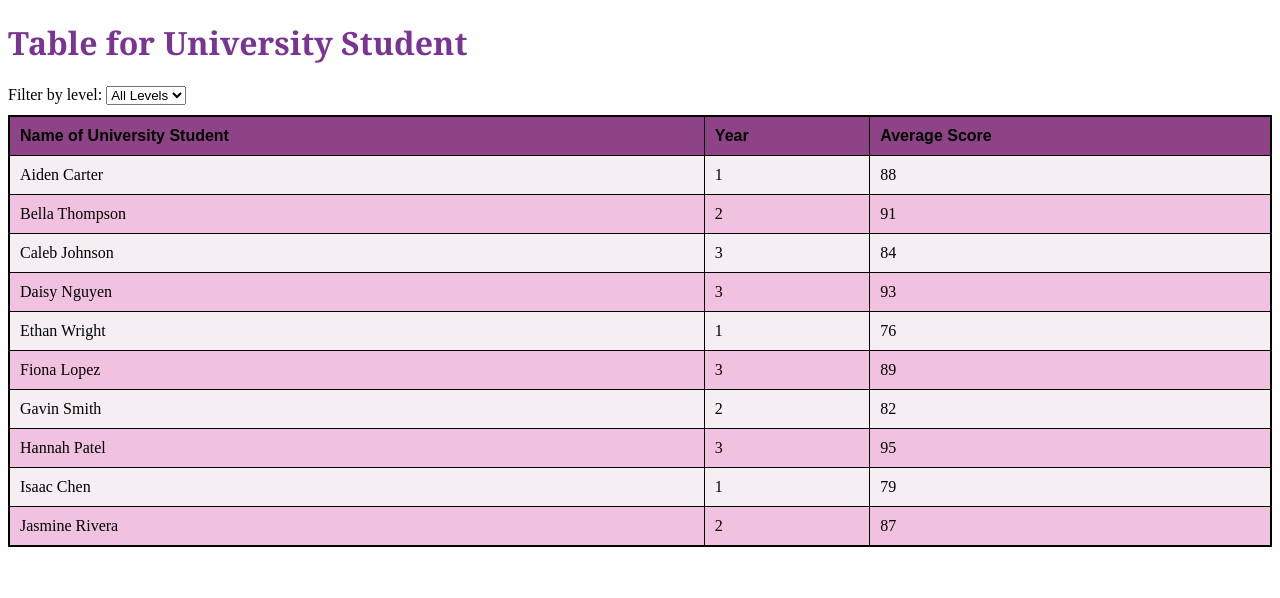
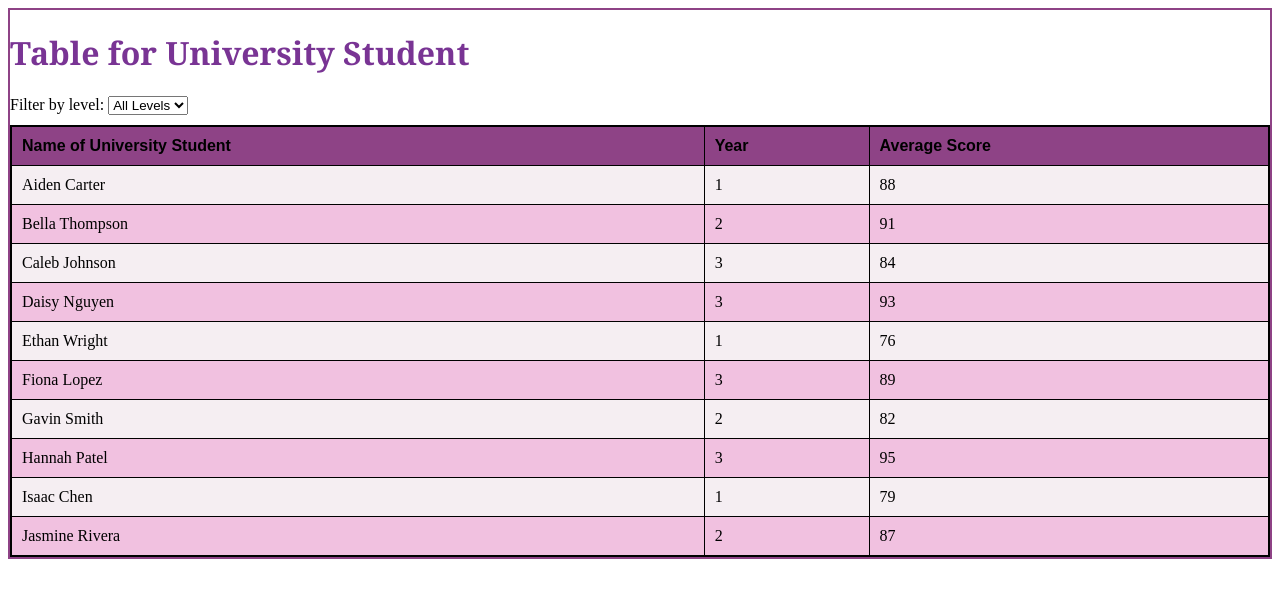
Before and after one commit to RamaKebrit/Project-Wep, a React (Vite) app: page / in a window 1280 px wide. Shown: the top 598 px of the page. Built offline with nearby package versions, Linux system fonts and the light colour scheme.

Commit message:
Update styles.css

```diff
--- a/styles.css
+++ b/styles.css
@@ -29,3 +29,7 @@
 .student-table tr:nth-child(odd) {
   background-color: #f5eef2;
 }
+.z
+{
+  border: 2px solid rgb(142, 67, 134);
+}
```
